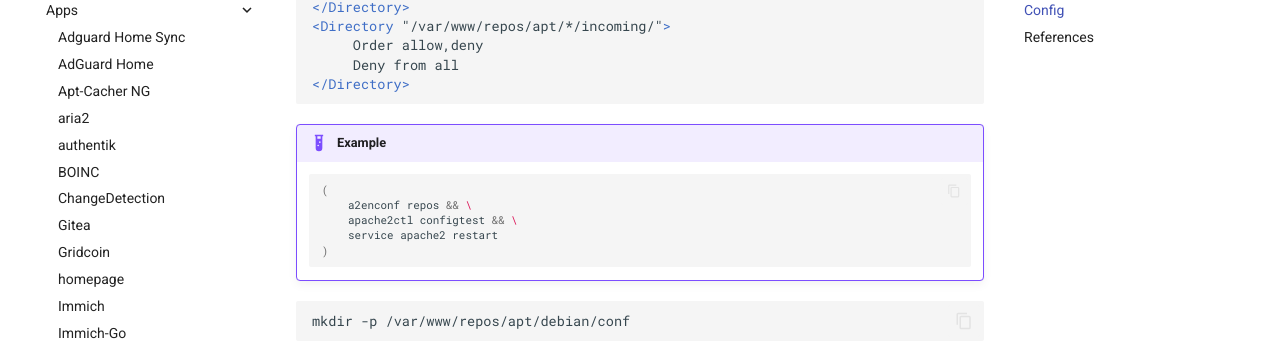
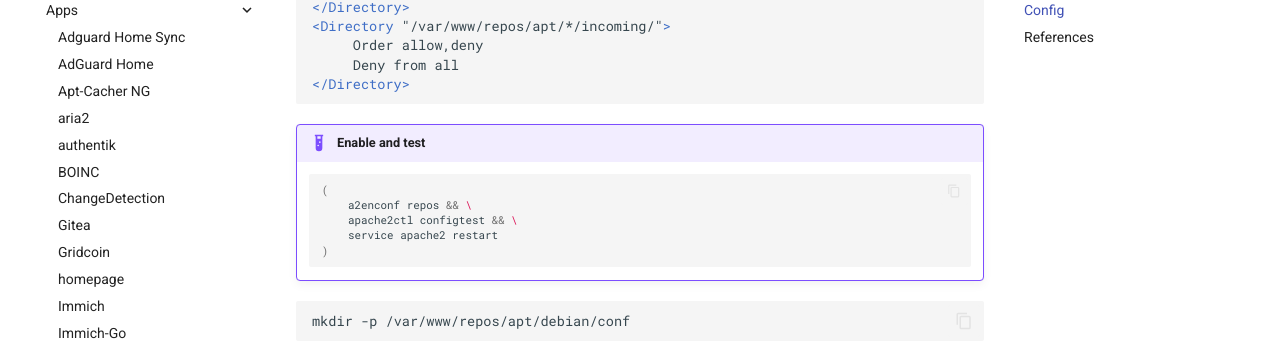
Before and after one commit to nicholaswilde/homelab, an MkDocs documentation site: the page built from docs/apps/reprepro.md, in a window 1280 px wide and 900 px high, scrolled down 901 px. Shown: the part 125-466 px from the top of the window. Built offline with MkDocs 1.6.1 and Material for MkDocs 9.7.7, drawn with Linux system fonts in a browser that asks for light colours; emoji names are drawn with the system emoji font; comment, search, counter and statistics services are not loaded.

Commit message:
Update reprepro.md

````diff
--- a/docs/apps/reprepro.md
+++ b/docs/apps/reprepro.md
@@ -49,7 +49,7 @@ echo "ServerName localhost" | tee -a /etc/apache2/apache2.conf
 </Directory>
 ```
 
-!!! example
+!!! example "Enable and test"
 
     ```shell
     (
````
